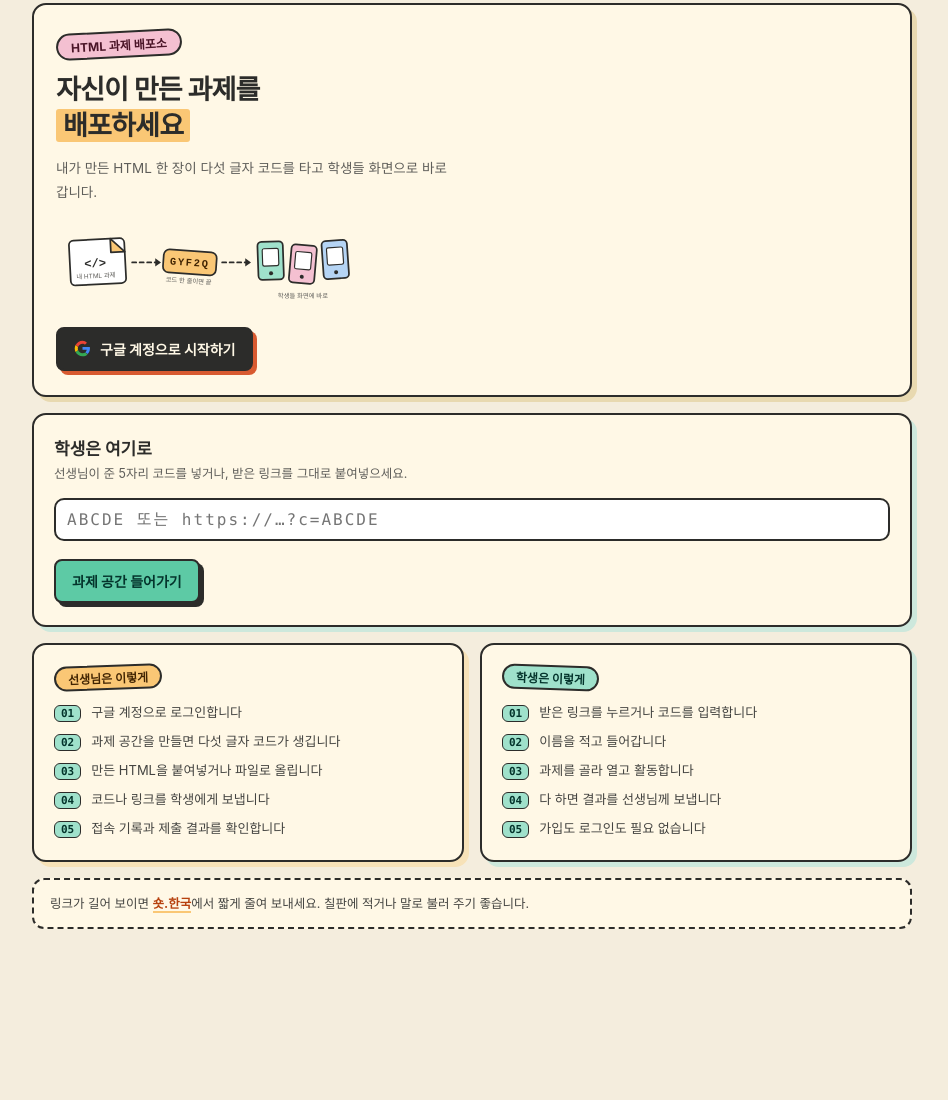
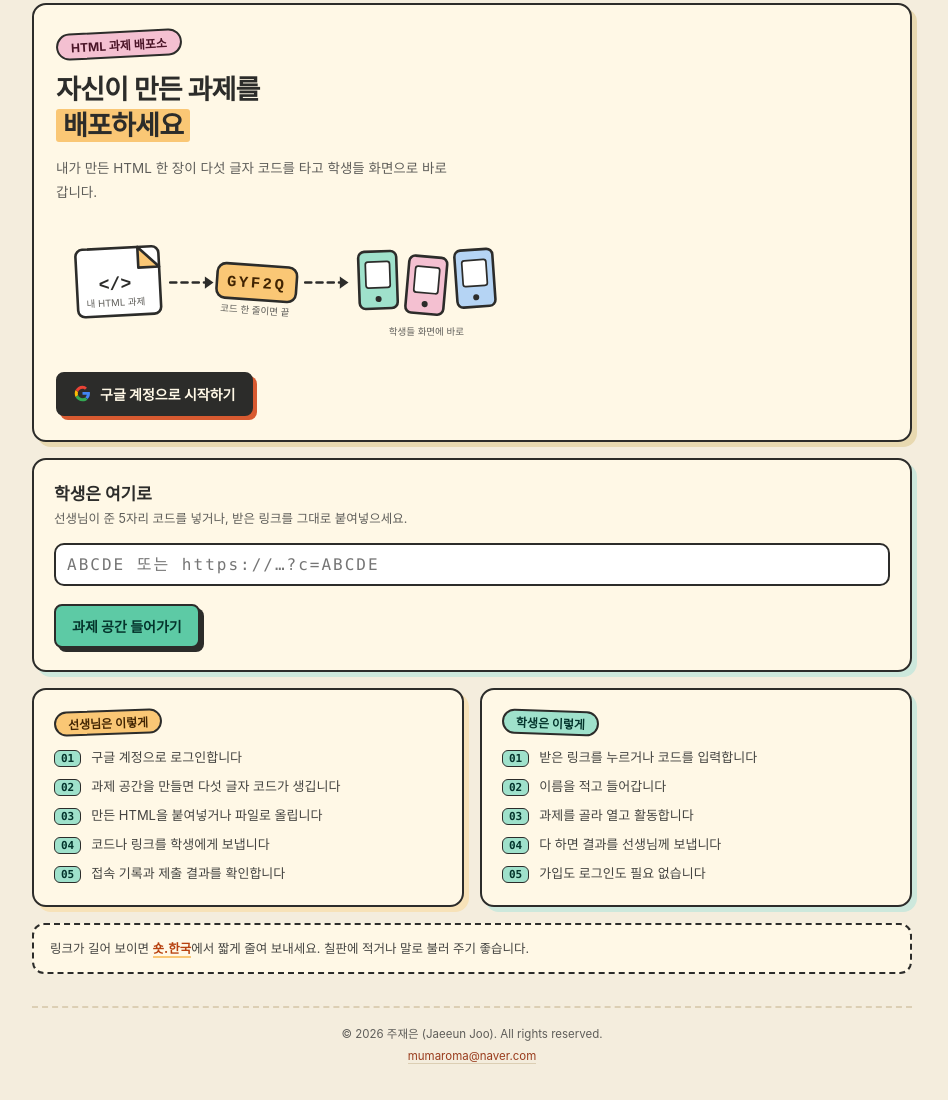
Before and after one commit to mumaroma/mathtask, a plain HTML site: page index.html in a window 1280 px wide. Shown: the part 62-1162 px from the top of the page, without its empty margins (168-1116 px from the left). Before the commit the page ends 1067 px from the top, so only its background shows below. Drawn offline with nearby package versions, Linux system fonts and the light colour scheme.

Commit message:
Update index.html

```diff
--- a/index.html
+++ b/index.html
@@ -162,7 +162,7 @@
   .kit .btn-google { background:#2C2C2A; color:#FFF8E6; border:2px solid #2C2C2A;
     box-shadow:4px 4px 0 #D85A30; font-weight:700; }
   .kit .btn-google:active { transform:translate(2px,2px); box-shadow:2px 2px 0 #D85A30; }
-  .flow { width:100%; max-width:300px; height:auto; display:block; margin:2px 0 18px; }
+  .flow { width:100%; max-width:450px; height:auto; display:block; margin:4px 0 20px; }
   .kitcard { background:#FFF8E6; border:2px solid #2C2C2A; border-radius:14px;
     padding:20px 20px 22px; margin-bottom:16px; box-shadow:5px 5px 0 #CDE8DC; }
   .kitcard h2 { font-size:17px; color:#2C2C2A; margin-bottom:4px; }
@@ -257,6 +257,10 @@
   table.matrix td.sum { font-family:var(--mono); font-size:11.5px; color:#5B5348; background:#FCFAF3; }
   .note { font-size:12px; color:#5B5348; background:#FFF8E6; border-left:3px solid #FAC775;
     padding:4px 9px; margin-top:4px; border-radius:0 6px 6px 0; line-height:1.6; }
+  .foot { margin-top:32px; padding-top:16px; border-top:2px dashed #DCCFB4;
+    text-align:center; font-size:11.5px; color:#5F5E5A; line-height:1.9; }
+  .foot a { color:#993C1D; text-decoration:none; border-bottom:1px solid #DCCFB4; }
+  .foot a:hover { border-bottom-color:#993C1D; }
   @media (prefers-reduced-motion: reduce) { * { transition: none !important; animation: none !important; } }
 </style>
 </head>
@@ -264,6 +268,10 @@
 <div class="wrap">
   <div class="brand"><h1>수업용 HTML 과제 앱 공간</h1><span>CLASS TASK HUB</span></div>
   <div id="app"><div class="card"><div class="empty">불러오는 중…</div></div></div>
+  <footer class="foot">
+    <p>&copy; 2026 주재은 (Jaeeun Joo). All rights reserved.</p>
+    <p><a href="mailto:mumaroma@naver.com">mumaroma@naver.com</a></p>
+  </footer>
 </div>
 
 <script src="https://cdn.jsdelivr.net/npm/@supabase/supabase-js@2.45.4/dist/umd/supabase.js"></script>
```
